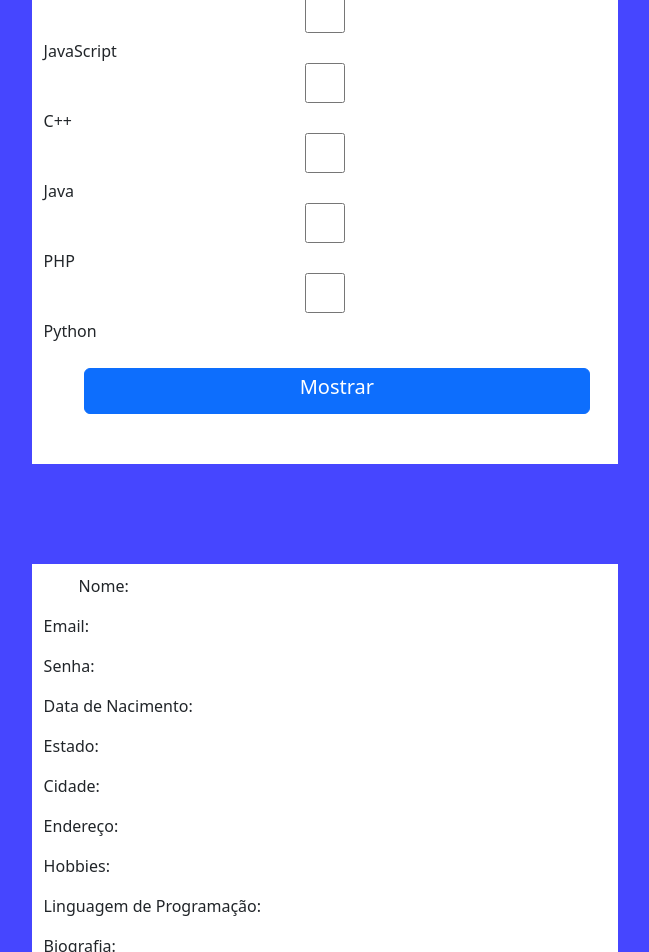
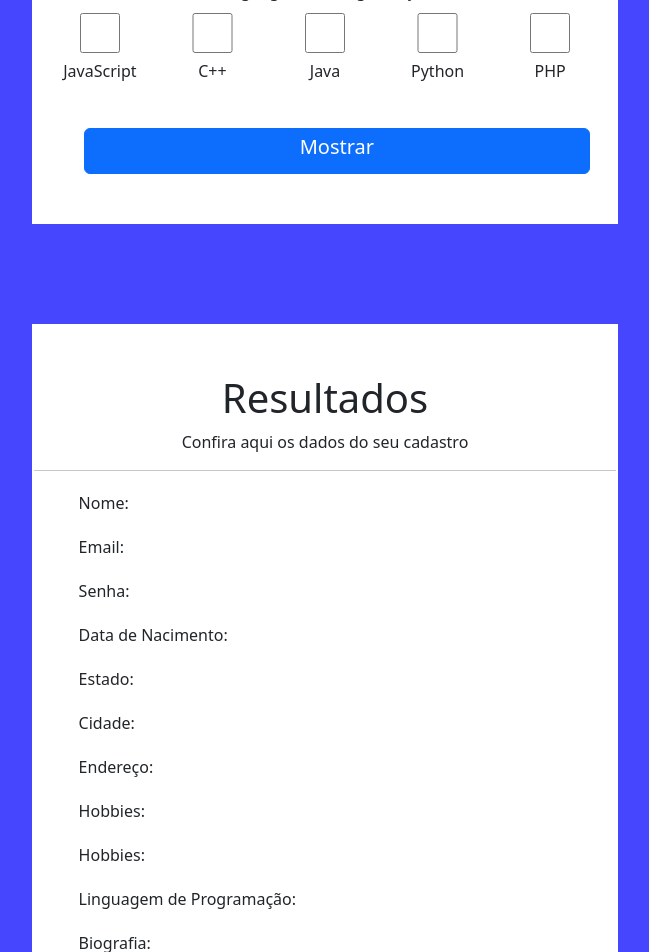
Before and after one commit to spricigom/formDev, a Vue app: page / in a window 1280 px wide. Shown: the part 960-1912 px from the top of the page, without its empty margins (315-964 px from the left). Built offline with nearby package versions, Linux system fonts and the light colour scheme.

Commit message:
css finalizado

```diff
--- a/src/components/EditPerfil.vue
+++ b/src/components/EditPerfil.vue
@@ -1,5 +1,5 @@
 <script setup>
-import { reactive, ref } from 'vue';
+import { reactive } from 'vue';
 const emit = defineEmits(['enviarAlteracoes'])
 const estados = [{
     nome: 'Acre',
@@ -117,7 +117,7 @@ const perfil = reactive({
     cidade: '',
     endereco: '',
     hobbies: '',
-   linguagem:[],
+    linguagem: [],
     biografia: ''
 })
 
@@ -159,14 +159,14 @@ function enviarDados() {
         alert("Faltou o hobbies")
         error = true
     }
-    //if (perfil.linguagem == '') {
-    //    alert("Faltou a linguagem de programção")
-    //    error = true
-    //  }
+    if (perfil.linguagem == '') {
+        alert("Faltou a linguagem de programção")
+        error = true
+    }
     if (perfil.biografia == '') {
-         alert("Faltou a sua biografia")
-       error = true
-     }
+        alert("Faltou a sua biografia")
+        error = true
+    }
     if (perfil.estado == '') {
         alert("Faltou o estado")
         error = true
@@ -289,14 +289,54 @@ function enviarDados() {
                                     placeholder="Digite sua biografia">
                             </div>
                         </div>
-                        <label for="linguagem">Linguagem de Programação</label>
-                        <input type="checkbox" v-model="perfil.linguagem" value="JavaScript" name="JavaScript">JavaScript
-                        <input type="checkbox" v-model="perfil.linguagem" value="C++" name="C++"> C++
-                        <input type="checkbox" v-model="perfil.linguagem" value="Java" name="Java"> Java
-                        <input type="checkbox" v-model="perfil.linguagem" value="PHP" name="PHP"> PHP
-                        <input type="checkbox" v-model="perfil.linguagem" value="Python" name="Python"> Python
 
-                        <button type="submit" id="botao" class="btn btn-primary " style="margin-top: 25px; margin-left: 40px; margin-right: 40px; margin-bottom: 50px; width:90% ;"><h5>Mostrar</h5></button>
+                        <div class="campoSelect text-center" style=" margin-top: 20px; margin-bottom: 20px;">
+                            <label for="linguagem" style="margin-bottom: 10px;">Linguagem de Programação</label>
+                            <div class="linha">
+
+                                <div class="container text-center">
+                                    <div class="row">
+                                        <div class="col">
+                                            <input type="checkbox" v-model="perfil.linguagem" value="JavaScript"
+                                                name="JavaScript">JavaScript
+                                        </div>
+                                        <div class="col">
+                                            <input type="checkbox" v-model="perfil.linguagem" value="C++" name="C++">
+                                            C++
+
+                                        </div>
+                                        <div class="col">
+                                            <input type="checkbox" v-model="perfil.linguagem" value="Java" name="Java">
+                                            Java
+
+                                        </div>
+                                        <div class="col">
+                                            <input type="checkbox" v-model="perfil.linguagem" value="Python"
+                                                name="Python"> Python
+
+                                        </div>
+
+                                        <div class="col">
+                                            <input type="checkbox" v-model="perfil.linguagem" value="php"
+                                                name="php"> PHP
+
+                                        </div>
+                                    </div>
+                                </div>
+
+
+
+
+                            </div>
+                        </div>
+
+
+
+
+                        <button type="submit" id="botao" class="btn btn-primary "
+                            style="margin-top: 25px; margin-left: 40px; margin-right: 40px; margin-bottom: 50px; width:90% ;">
+                            <h5>Mostrar</h5>
+                        </button>
                     </form>
                 </div>
             </div>
@@ -314,12 +354,14 @@ function enviarDados() {
 
 
 <style scoped>
-h1{
+h1 {
     margin-top: 50px;
 }
-.formulario{
+
+.formulario {
     border-radius: 100px;
 }
+
 .colLados {
     width: 27.5%;
     background-color: rgb(70, 70, 255);
@@ -358,8 +400,10 @@ input {
     border: .1px solid;
 }
 
-.cima{
-    background-color: rgb(70, 70, 255) ;
+.cima {
+    background-color: rgb(70, 70, 255);
     height: 100px;
 }
+
+
 </style>
--- a/src/components/ResultPerfil.vue
+++ b/src/components/ResultPerfil.vue
@@ -23,45 +23,118 @@ defineProps(['perfil'])
             <div class="colLados text-center">
             </div>
             <div class="col">
+
+                <div class="titulo text-center">
+                    <h1>Resultados</h1>
+                    <p>Confira aqui os dados do seu cadastro</p>
+                    <hr style="margin-left:-10px; margin-right: -10px;">
+
+                </div>
                 <div class="campo">
-                            <label for="">Nome:</label>
-                            <div class="linha">
-                                <p>{{ perfil.nome }}</p>
-                            </div>
-                        </div>
+
+                    <label for="">Nome:</label>
+                    <div class="linha">
+                        <h3>{{ perfil.nome }}</h3>
+                    </div>
+                </div>
+
+                <div class="campo">
+                    <label for="">Email:</label>
+                    <div class="linha">
+                        <h3>{{ perfil.email }}</h3>
+                    </div>
+                </div>
+
+                <div class="campo">
+                    <label for="">Senha:</label>
+                    <div class="linha">
+                        <h3>{{ perfil.senha }}</h3>
+                    </div>
+                </div>
+
+                <div class="campo">
+                    <label for="">Data de Nacimento:</label>
+                    <div class="linha">
+                        <h3>{{ perfil.nascimento }}</h3>
+                    </div>
+                </div>
+
+                <div class="campo">
+                    <label for="">Estado:</label>
+                    <div class="linha">
+                        <h3>{{ perfil.estados }}</h3>
+                    </div>
+                </div>
+
+                <div class="campo">
+                    <label for="">Cidade:</label>
+                    <div class="linha">
+                        <h3>{{ perfil.cidade }}</h3>
+                    </div>
+                </div>
+
+                <div class="campo">
+                    <label for="">Endereço:</label>
+                    <div class="linha">
+                        <h3>{{ perfil.endereco }}</h3>
+                    </div>
+                </div>
+
+                <div class="campo">
+                    <label for="">Hobbies:</label>
+                    <div class="linha">
+                        <h3>{{ perfil.hobbies }}</h3>
+                    </div>
+                </div>
+
+                <div class="campo">
+                    <label for="">Hobbies:</label>
+                    <div class="linha">
+                        <h3>{{ perfil.hobbies }}</h3>
+                    </div>
+                </div>
+
+                <div class="campo">
+                    <label for="">Linguagem de Programação:</label>
+                    <div class="linha">
+                        <h3>{{ perfil.linguagem }}</h3>
+                    </div>
+                </div>
+
+                <div class="campo">
+                    <label for="">Biografia:</label>
+                    <div class="linha">
+                        <h3>{{ perfil.biografia }}</h3>
+                    </div>
+                </div>
 
 
 
 
-                <label for="">Email:</label>
-                <p>{{ perfil.email }}</p>
 
-                <label for="">Senha:</label>
-                <p>{{ perfil.senha }}</p>
 
-                <label for="">Data de Nacimento:</label>
-                <p>{{ perfil.nascimento }}</p>
 
-                <label for="">Estado:</label>
-                <p>{{ perfil.estados }}</p>
 
-                <label for="">Cidade:</label>
-                <p>{{ perfil.cidade }}</p>
 
-                <label for="">Endereço:</label>
-                <p>{{ perfil.endereco }}</p>
 
-                <label for="">Hobbies:</label>
-                <p>{{ perfil.hobbies }}</p>
 
-                <label for="">Linguagem de Programação:</label>
-                <p>{{ perfil.linguagem }}</p>
-
-                <label for="">Biografia:</label>
-                <p>{{ perfil.biografia }}</p>
 
             </div>
             <div class="colLados text-center">
+
+            </div>
+        </div>
+    </div>
+
+    <div class="cima text-center">
+        <div class="row">
+            <div class="col">
+
+            </div>
+            <div class="col">
+
+            </div>
+            <div class="col">
 
             </div>
         </div>
@@ -80,6 +153,7 @@ defineProps(['perfil'])
 
 .col {
     width: 45%;
+    margin-bottom: 30px;
 }
 
 .cima {
@@ -88,9 +162,12 @@ defineProps(['perfil'])
 }
 
 .campo {
-    margin-top: 10px;
-    margin-bottom: 10px;
+    margin-top: 20px;
+    margin-bottom: 20px;
     margin-left: 35px;
     margin-right: 35px;
 }
+.titulo{
+    margin-top: 50px;
+}
 </style>
```
